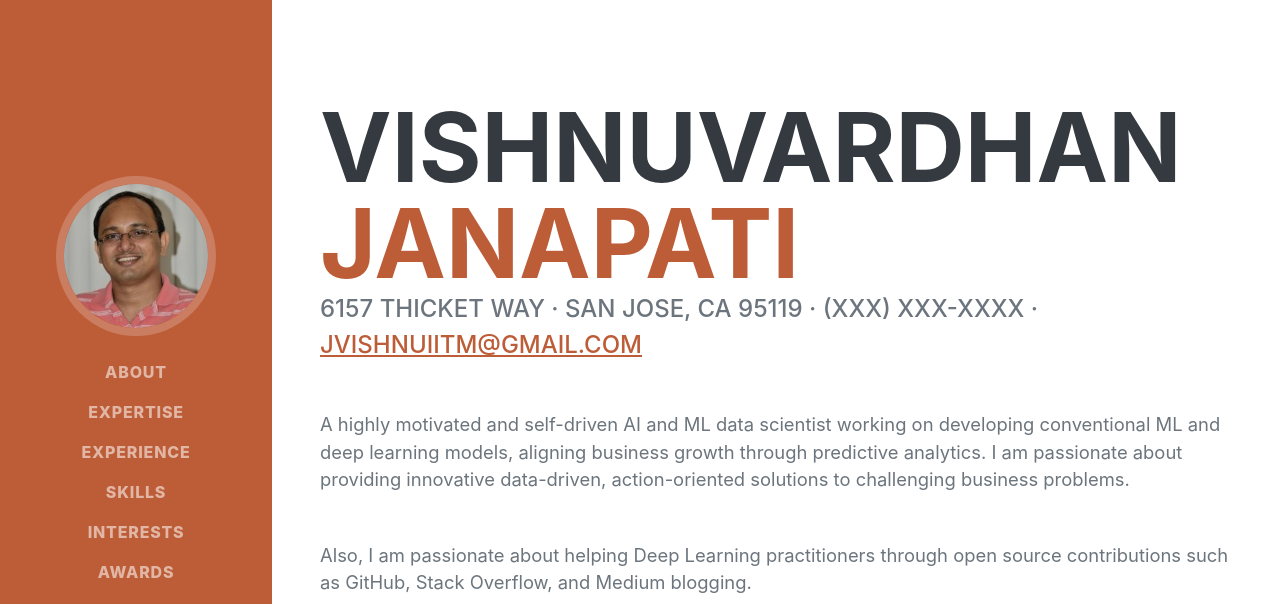
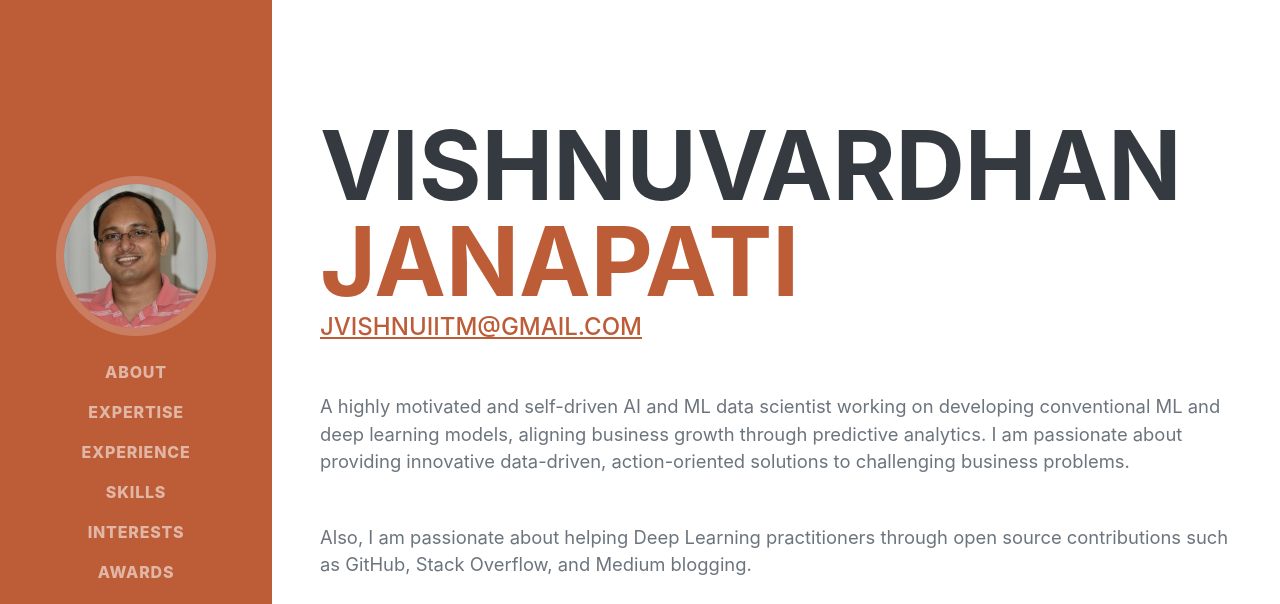
Before and after one commit to jvishnuvardhan/jvishnuvardhan.github.io, a plain HTML site: page index.html in a window 1280 px wide. Shown: the top 604 px of the page. Drawn offline with nearby package versions, Linux system fonts and the light colour scheme; a web font is replaced by a local one.

Commit message:
Update index.html

```diff
--- a/index.html
+++ b/index.html
@@ -45,7 +45,7 @@
                         <span class="text-primary">Janapati</span>
                     </h1>
                     <div class="subheading mb-5">
-                        6157 Thicket Way · San Jose, CA 95119 · (xxx) xxx-xxxx ·
+                        <! 6157 Thicket Way · San Jose, CA 95119 · (xxx) xxx-xxxx ·>
                         <a href="mailto:name@email.com">jvishnuiitm@gmail.com</a>
                     </div>
                     <p class="lead mb-5">A highly motivated and self-driven AI and ML data scientist working on developing conventional ML and deep learning models, aligning business growth through predictive analytics. I am passionate about providing innovative data-driven, action-oriented solutions to challenging business problems.</p>
```
